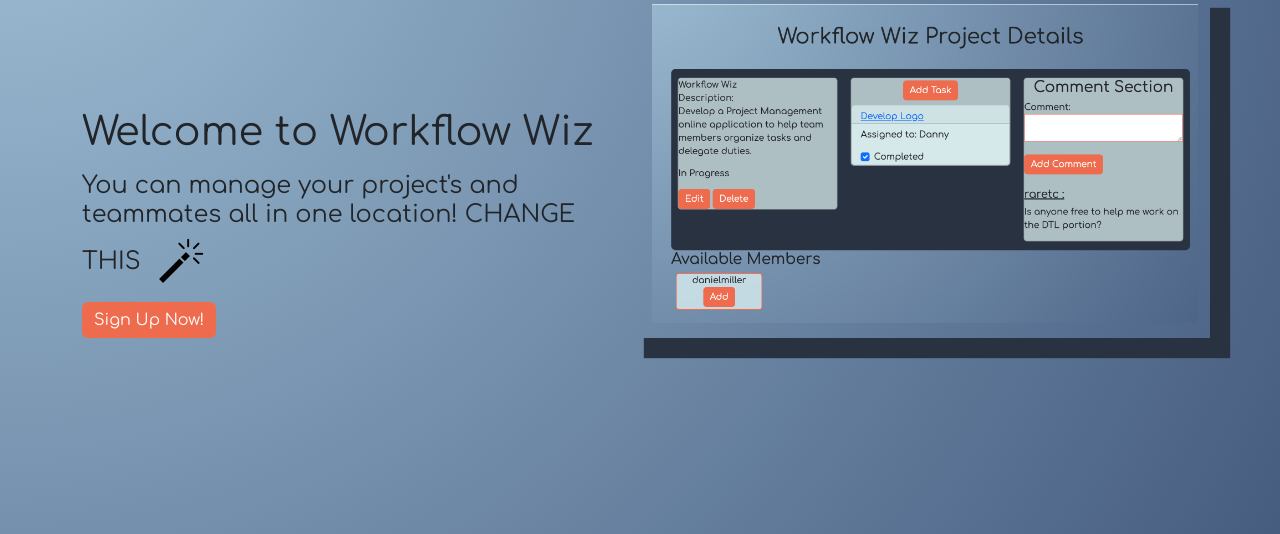
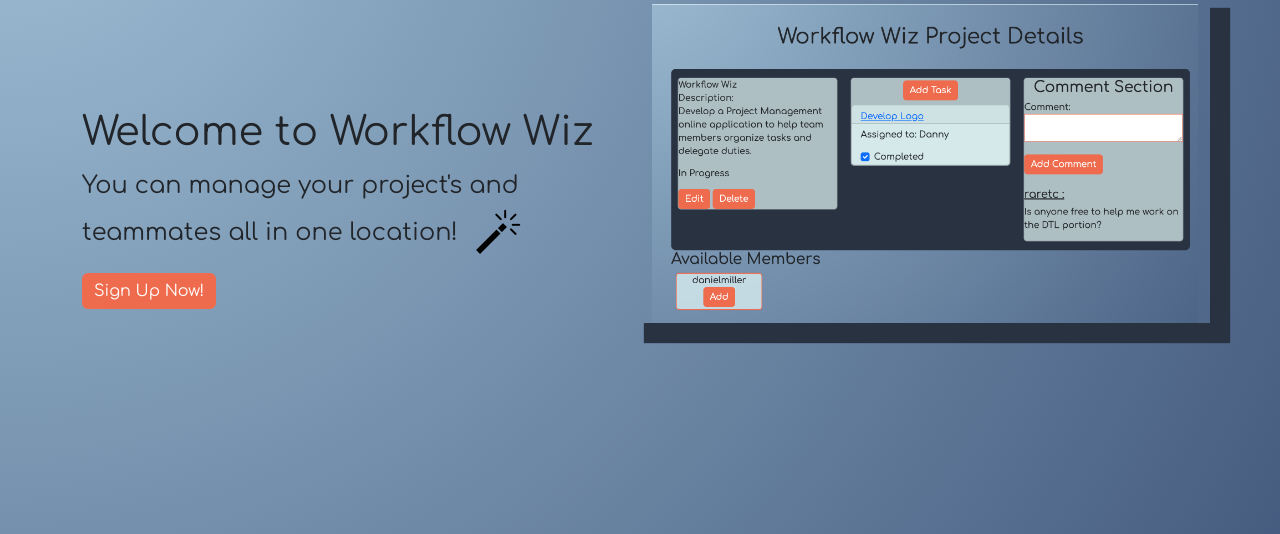
Before and after one commit to coffeemug17/workflowwiz, a Django app: page / in a window 1280 px wide. Shown: the part 170-704 px from the top of the page. Run offline with Django 4.2, Linux system fonts and the light colour scheme.

Commit message:
real deal this time

```diff
--- a/main_app/templates/home.html
+++ b/main_app/templates/home.html
@@ -4,7 +4,7 @@
     <div class="row">
         <div class="col-md-6" id="home-content">
             <h1> Welcome to Workflow Wiz</h1>
-            <h4 class="mt-3">You can manage your project's and teammates all in one location! CHANGE THIS
+            <h4 class="mt-3">You can manage your project's and teammates all in one location!
                 <img src="static/images/wand.png" alt="">
             </h4>
             <a class="btn btn-primary" href="{% url 'signup' %}">Sign Up Now!</a>
```
